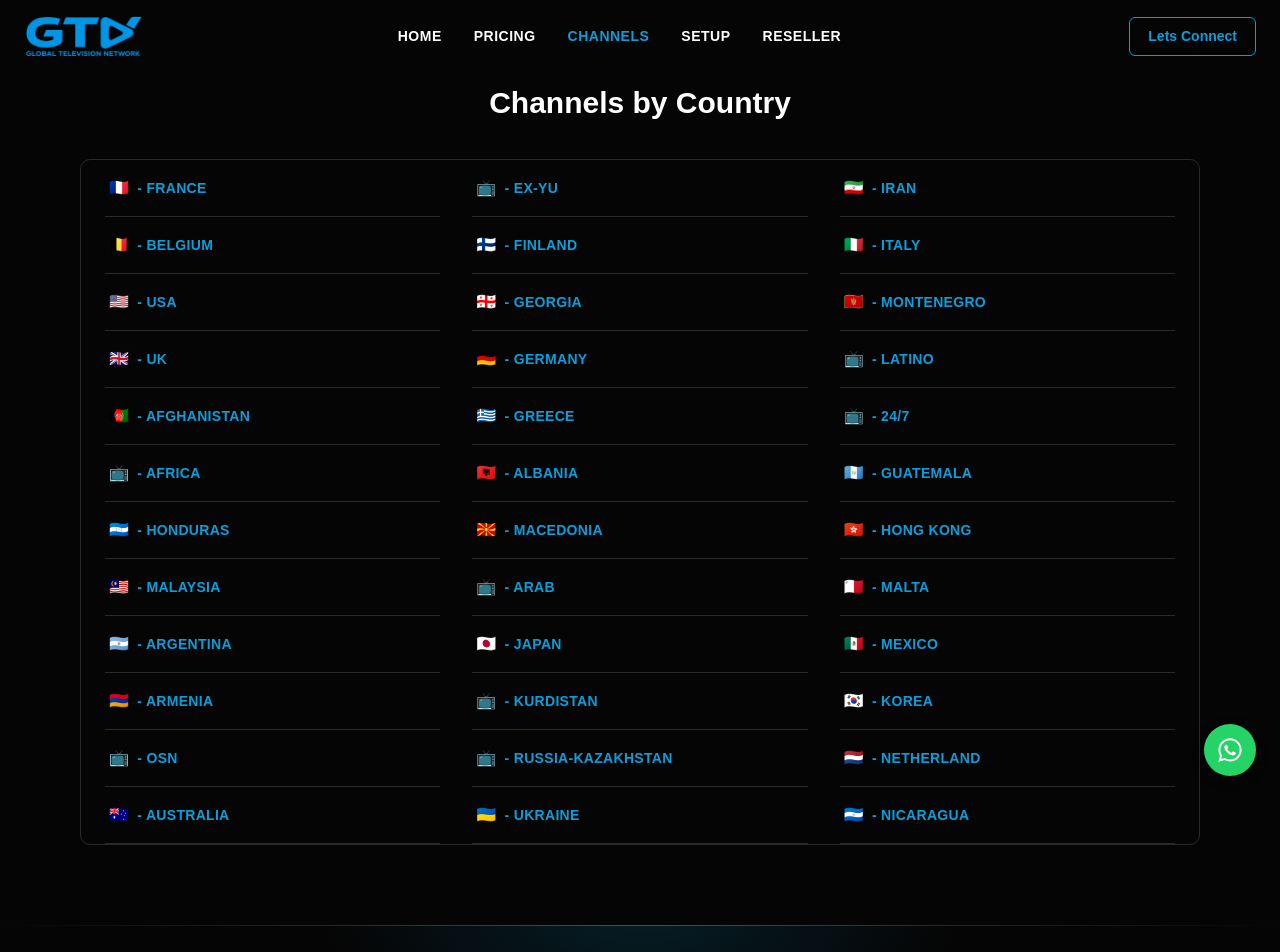
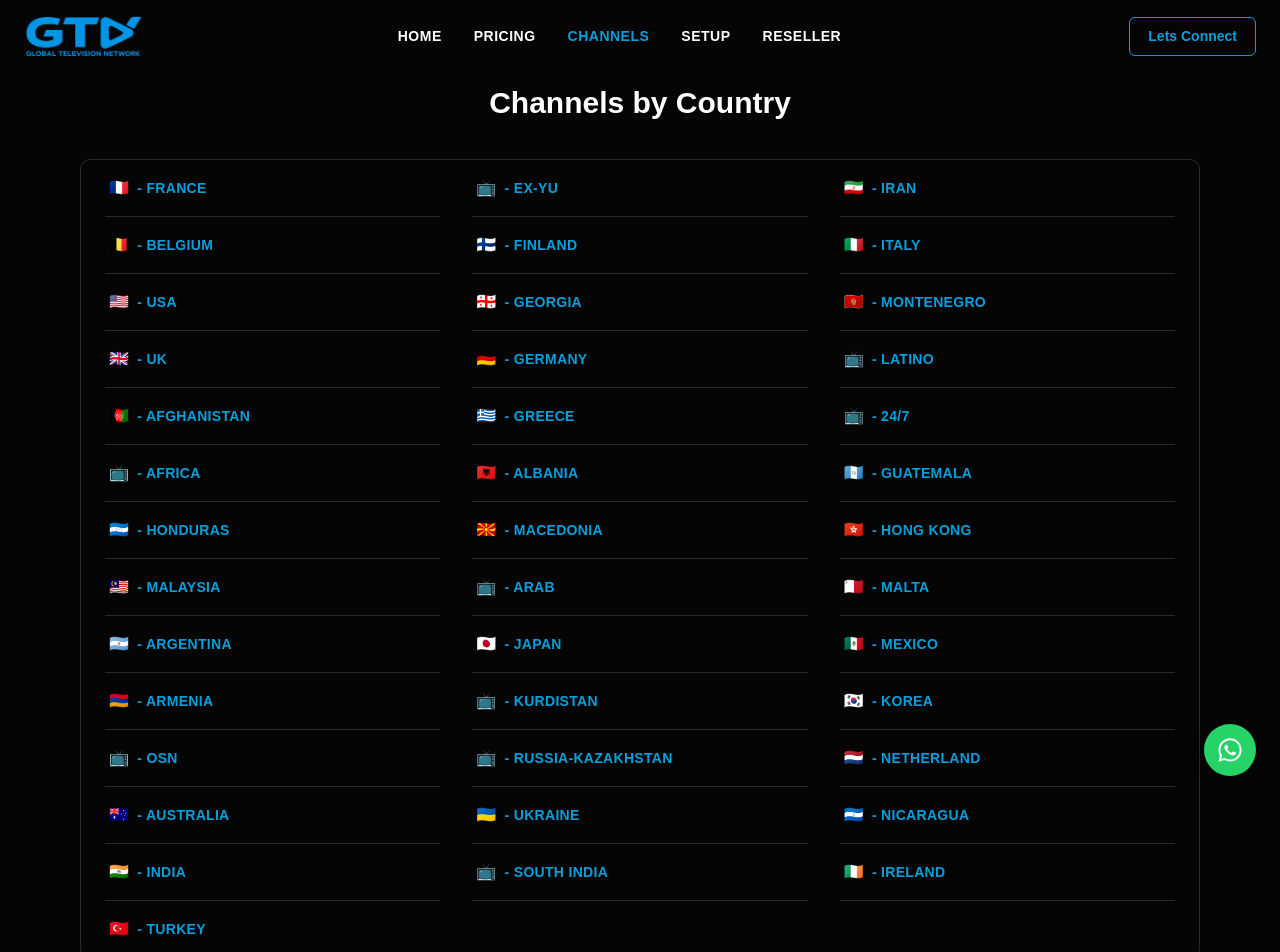
Before and after one commit to zain1873/GTV-Zone, a React (Create React App) app: page /channels in a window 1280 px wide. Shown: the top 952 px of the page. Built offline with nearby package versions, Linux system fonts and the light colour scheme.

Commit message:
changes fixes update

```diff
--- a/src/components/Channelslist/Channelslist.jsx
+++ b/src/components/Channelslist/Channelslist.jsx
@@ -281,6 +281,34 @@
     code: "NI",
     channels: ["Canal 2 HD", "Canal 4 HD", "Canal 10 HD", "Telenica HD", "Canal 6 HD", "Canal 13 HD"],
   },
+  {
+    id: "india",
+    flag: "🇮🇳",
+    name: "INDIA",
+    code: "IN",
+    channels: ["DD National HD", "Star Plus HD", "Colors HD", "Zee TV", "Sony TV", "Star Sports 1 HD", "Aaj Tak", "NDTV 24x7 HD", "Times Now HD", "Zee Cinema HD", "Sony SAB HD", "Star Gold HD", "Zee Marathi HD"],
+  },
+  {
+    id: "south-india",
+    flag: "📺",
+    name: "SOUTH INDIA",
+    code: "SI",
+    channels: ["Sun TV HD", "Koch TV", "Star Vijay HD", "Zee Tamil HD", "Gemini TV HD", "Sun Music HD", "Asianet HD", "Mazhavil Manorama HD", "Colors Super HD", "Raj TV HD", "Kalaignar TV HD", "Jaya TV HD"],
+  },
+  {
+    id: "ireland",
+    flag: "🇮🇪",
+    name: "IRELAND",
+    code: "IE",
+    channels: ["RTÉ One HD", "RTÉ2 HD", "Virgin Media One HD", "TG4 HD", "Virgin Media Two HD", "RTÉ News HD", "RTÉ Jr HD", "Virgin Media Three HD"],
+  },
+  {
+    id: "turkey",
+    flag: "🇹🇷",
+    name: "TURKEY",
+    code: "TR",
+    channels: ["ATV HD", "Show TV HD", "Star TV HD", "Fox TV HD", "TRT 1 HD", "Kanal D HD", "TRT Haber HD", "Cine5", "360 HD", "Kanal 7 HD", "Beyaz TV HD", "TV8 HD"],
+  },
 ];
 
 function ChannelsList() {
--- a/src/pages/RefundPolicy.jsx
+++ b/src/pages/RefundPolicy.jsx
@@ -6,8 +6,8 @@
   id: "introduction",
   heading: "1. Introduction",
   blocks: [
-      "This Refund Policy explains the circumstances in which GTV (\"we\", \"our\", \"us\") will issue a refund for subscription plans, credits, or add-ons purchased through our service.",
-      "We want you to be happy with GTV. Please read this policy before you purchase, and contact us if you have any questions.",
+    "This Subscription Policy explains how subscriptions to GTV work, including plan selection, billing, renewals, cancellations, and access to our services.",
+    "By purchasing or subscribing to a GTV plan, you agree to the terms outlined in this policy. Please read this policy carefully before purchasing a subscription and contact us if you have any questions.",
   ],
   },
   {
@@ -80,7 +80,7 @@
     id: "changes",
     heading: "9. Changes to this Policy",
       blocks: [
-      "We may update this Refund Policy from time to time. Any changes will be posted on this page with an updated date below.",
+      "We may update this Subscription Policy from time to time. Any changes will be posted on this page, and the 'Last updated' date will be revised accordingly.",
     ],
   },
   {
@@ -99,9 +99,9 @@
 function RefundPolicy() {
   return (
     <LegalPage
-      eyebrow="Refund Policy"
-      title="Our Refund Policy"
-      intro="Read about the cases where you may be eligible for a refund on your GTV subscription, credits, or purchases, and how to request one."
+        eyebrow="Privacy Policy"
+        title="Your Privacy Matters"
+        intro="Learn how GTV collects, uses, stores, and protects your personal information when you use our platform and services."
         updated="Last updated: August 2026"
         sections={SECTIONS}
     />
--- a/src/pages/Reseller.css
+++ b/src/pages/Reseller.css
@@ -159,7 +159,7 @@
 .reseller-buy-btn:hover {
   background-color: var(--theme-color);
   color: #08130a;
-  box-shadow: 0 6px 18px rgba(34, 197, 94, 0.4);
+  box-shadow: 0 6px 18px rgba(34, 151, 197, 0.4);
 }
 
 /* =========================================================
@@ -213,7 +213,7 @@
   display: inline-flex;
   align-items: center;
   gap: 10px;
-  background-color: #25d366;
+  background-color: #2568d3;
   color: #07170d;
   font-size: 15px;
   font-weight: 700;
@@ -227,7 +227,7 @@
 
 .reseller-cta-btn:hover {
   transform: translateY(-3px);
-  box-shadow: 0 10px 24px rgba(37, 211, 102, 0.35);
+  box-shadow: 0 10px 24px rgba(37, 141, 211, 0.35);
 }
 
 /* =========================================================
--- a/src/pages/Reseller.jsx
+++ b/src/pages/Reseller.jsx
@@ -56,7 +56,7 @@
                 </div>
 
                 <div className="reseller-price">
-                  <span className="reseller-price-currency">$</span>
+                  <span className="reseller-price-currency">£</span>
                   <span className="reseller-price-amount">{plan.price}</span>
                 </div>
 
--- a/src/pages/Terms.jsx
+++ b/src/pages/Terms.jsx
@@ -61,10 +61,10 @@
   {
     id: "renewal-cancellation",
     heading: "7. Renewal & Cancellation",
-    blocks: [
-      "Subscriptions renew automatically for their billing period unless you cancel before the renewal date.",
-      "You can cancel your subscription at any time through the client area or by contacting support. If you cancel, access continues until the end of the paid period.",
-      "No partial refunds are given for unused subscription time, unless stated under our Refund Policy.",
+      blocks: [
+      "Subscriptions renew automatically according to the selected billing period unless you cancel before the renewal date.",
+      "You can cancel your subscription at any time through the client area or by contacting support. If you cancel, your access will continue until the end of the current paid billing period.",
+      "Cancellation does not automatically result in a refund for any unused portion of the current subscription period.",
     ],
   },
   {
```
Lines whose indentation alone changed are shown as unchanged.
